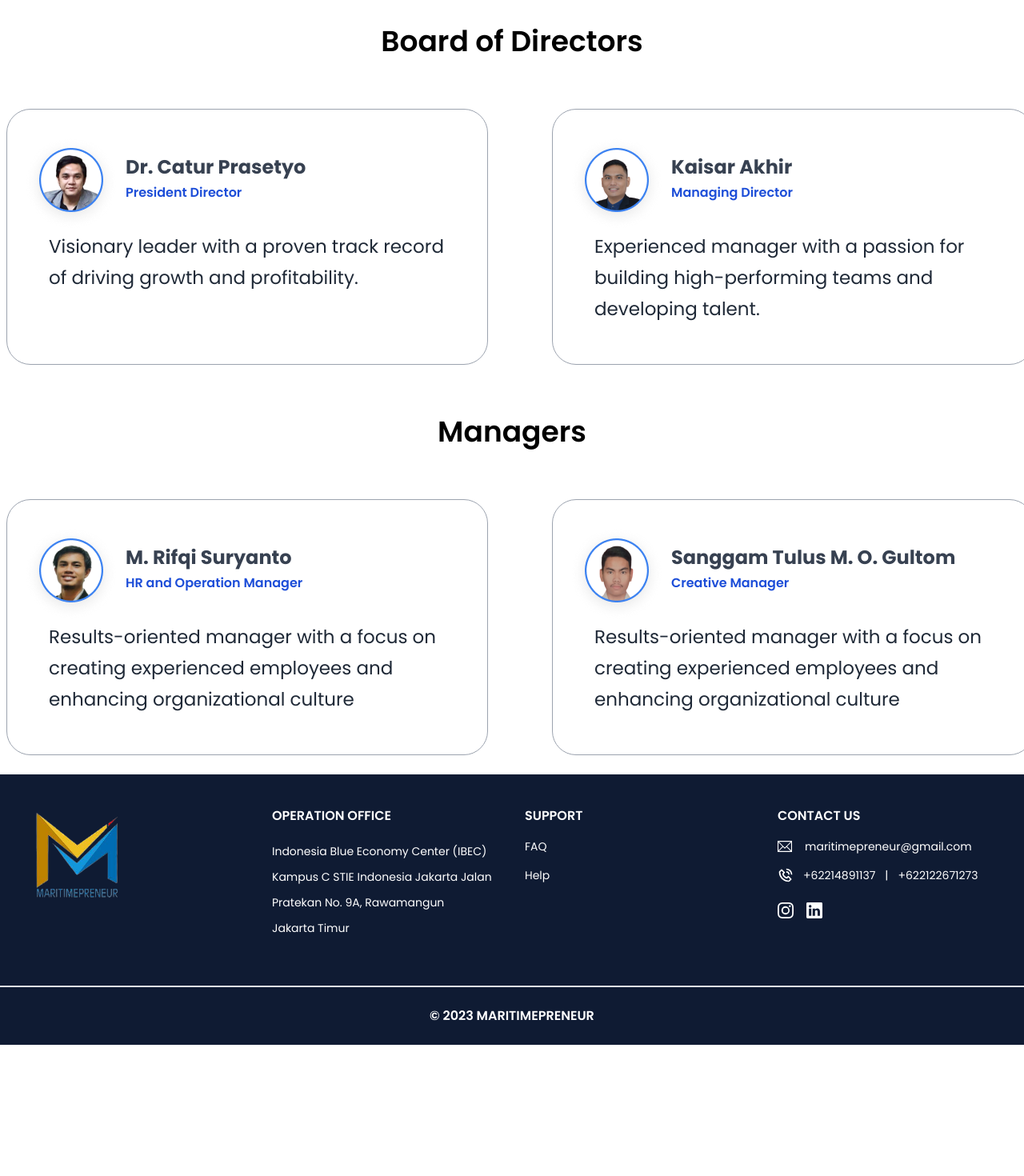
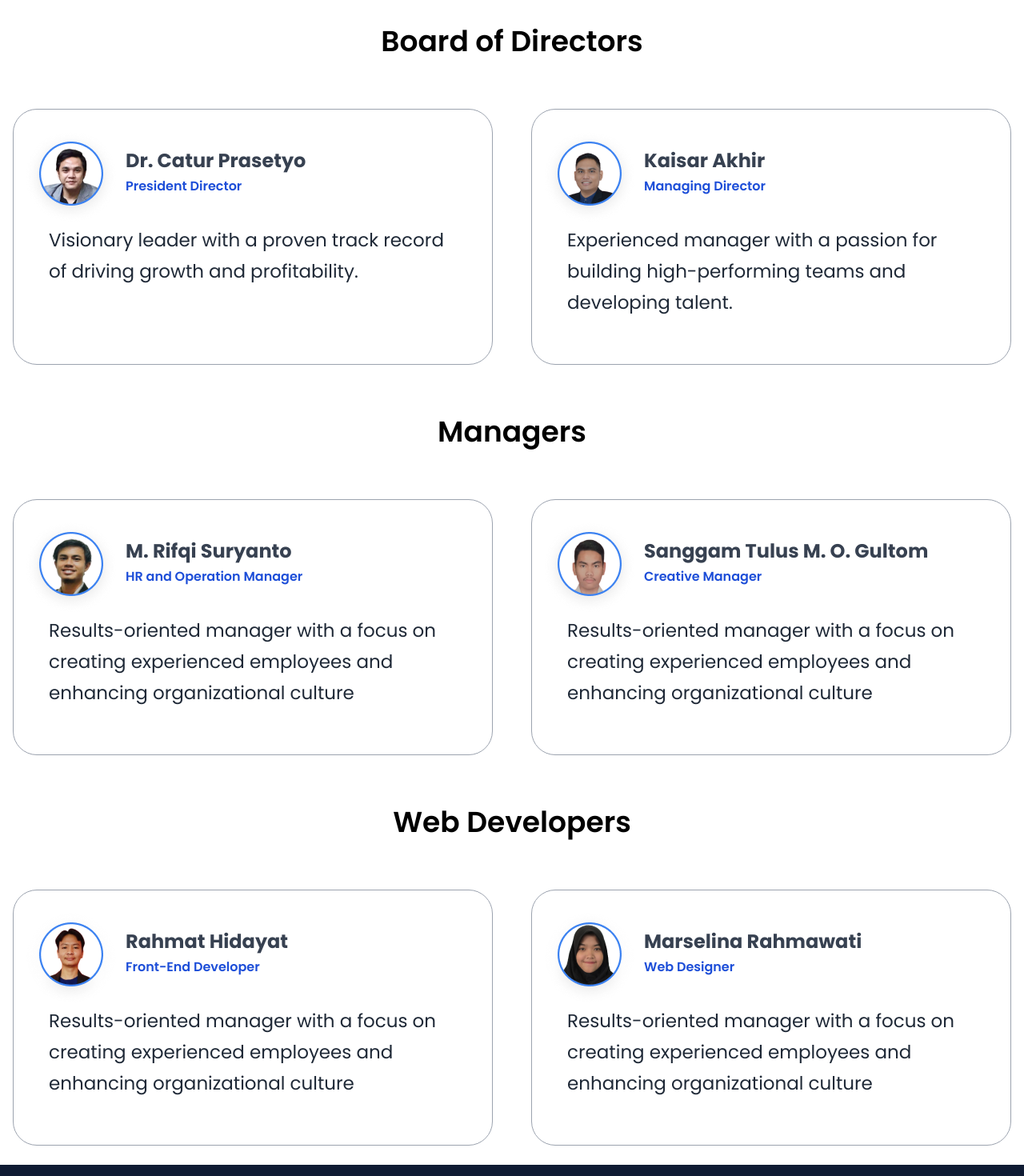
Before and after one commit to fliyyer/maritime-preneur, a React (Create React App) app: page /team in a window 1280 px wide. Shown: the part 1440-2910 px from the top of the page at 80% size. Before the commit the page ends 2746 px from the top, so only its background shows below. Built offline with nearby package versions, Linux system fonts and the light colour scheme.

Commit message:
fix TeamPage

```diff
--- a/src/component/Teampage/CardProfile.jsx
+++ b/src/component/Teampage/CardProfile.jsx
@@ -2,7 +2,7 @@ import React from 'react'
 
 const CardProfile = ({ name, position, image, description, profileName }) => {
     return (
-        <div className="sm:w-1/2 md:w-1/2 lg:w-1/2 xl:w-1/2 p-5 h-80 rounded-extra justify-center border border-solid border-gray-400">
+        <div className="sm:w-1/2 md:w-1/2 lg:w-1/2 xl:w-1/2 p-3 h-80 rounded-extra justify-center border border-solid border-gray-400">
             <div className='flex gap-2 items-center'>
                 <img className='mt-3' src={image} alt={profileName} />
                 <div className=''>
--- a/src/component/Teampage/ProfileTeam.jsx
+++ b/src/component/Teampage/ProfileTeam.jsx
@@ -1,19 +1,29 @@
-import React from 'react'
+import React, { useEffect } from 'react'
 import CardProfile from '../../component/Teampage/CardProfile'
+import AOS from 'aos'
 import Profile1 from '../../assets/profile1.png'
 import Profile2 from '../../assets/profile2.png'
 import Profile3 from '../../assets/profile3.png'
 import Profile4 from '../../assets/profile4.png'
 import Profile5 from '../../assets/profile5.png'
 import Profile6 from '../../assets/profile6.png'
+import Profile7 from '../../assets/profile7.png'
+import Profile8 from '../../assets/profile8.png'
 
 const ProfileTeam = () => {
+
+    useEffect(() => {
+        AOS.init({
+            once: true,
+        })
+    }, [])
+
     return (
-        <div className="container mx-auto px-4 py-6">
+        <div className="container mx-auto px-6 py-6 ">
             <div>
-                <h1 className='text-center font-semibold text-4xl my-16'>Board of
+                <h1 className='text-center font-semibold text-4xl my-16' data-aos="flip-down" data-aos-duration='1000' >Board of
                     Commisioners</h1>
-                <div className="flex gap-20 -mx-2">
+                <div className="flex gap-12 -mx-2" data-aos="fade-up" data-aos-duration='1500' >
                     <CardProfile
                         name="Dr. I Wayan Nurjaya"
                         position="President Commisioner"
@@ -22,7 +32,7 @@ const ProfileTeam = () => {
                     record of driving growth and
                     delivering results."
                     />
-                    <CardProfile
+                    <CardProfile className
                         name="M. Ronald David"
                         position="Managing Director"
                         image={Profile2}
@@ -33,8 +43,8 @@ const ProfileTeam = () => {
                 </div>
             </div>
             <div>
-                <h1 className='text-center font-semibold text-4xl my-16'>Board of Directors</h1>
-                <div className="flex gap-20 -mx-2">
+                <h1 className='text-center font-semibold text-4xl my-16' data-aos="flip-down" data-aos-duration='1000'>Board of Directors</h1>
+                <div className="flex gap-12 -mx-2" data-aos="fade-up" data-aos-duration='1500'>
                     <CardProfile
                         name="Dr. Catur Prasetyo"
                         position="President Director"
@@ -54,8 +64,8 @@ const ProfileTeam = () => {
                 </div>
             </div>
             <div>
-                <h1 className='text-center font-semibold text-4xl my-16'>Managers</h1>
-                <div className="flex gap-20 -mx-2">
+                <h1 className='text-center font-semibold text-4xl my-16' data-aos="flip-down" data-aos-duration='1000'>Managers</h1>
+                <div className="flex gap-12 -mx-2" data-aos="fade-up" data-aos-duration='1500'>
                     <CardProfile
                         name="M. Rifqi Suryanto"
                         position="HR and Operation Manager"
@@ -74,6 +84,27 @@ const ProfileTeam = () => {
                     />
                 </div>
             </div>
+            <div>
+                <h1 className='text-center font-semibold text-4xl my-16' data-aos="flip-down" data-aos-duration='1000'>Web Developers</h1>
+                <div className="flex gap-12 -mx-2" data-aos="fade-up" data-aos-duration='1500'>
+                    <CardProfile
+                        name="Rahmat Hidayat"
+                        position="Front-End Developer"
+                        image={Profile7}
+                        description="Results-oriented manager with a focus
+                        on creating experienced employees and
+                        enhancing organizational culture"
+                    />
+                    <CardProfile
+                        name="Marselina Rahmawati"
+                        position="Web Designer"
+                        image={Profile8}
+                        description="Results-oriented manager with a focus
+                        on creating experienced employees and
+                        enhancing organizational culture"
+                    />
+                </div>
+            </div>
         </div>
     )
 }
```
Also changed, not shown: src/assets/profile7.png (added), src/assets/profile8.png (added).
